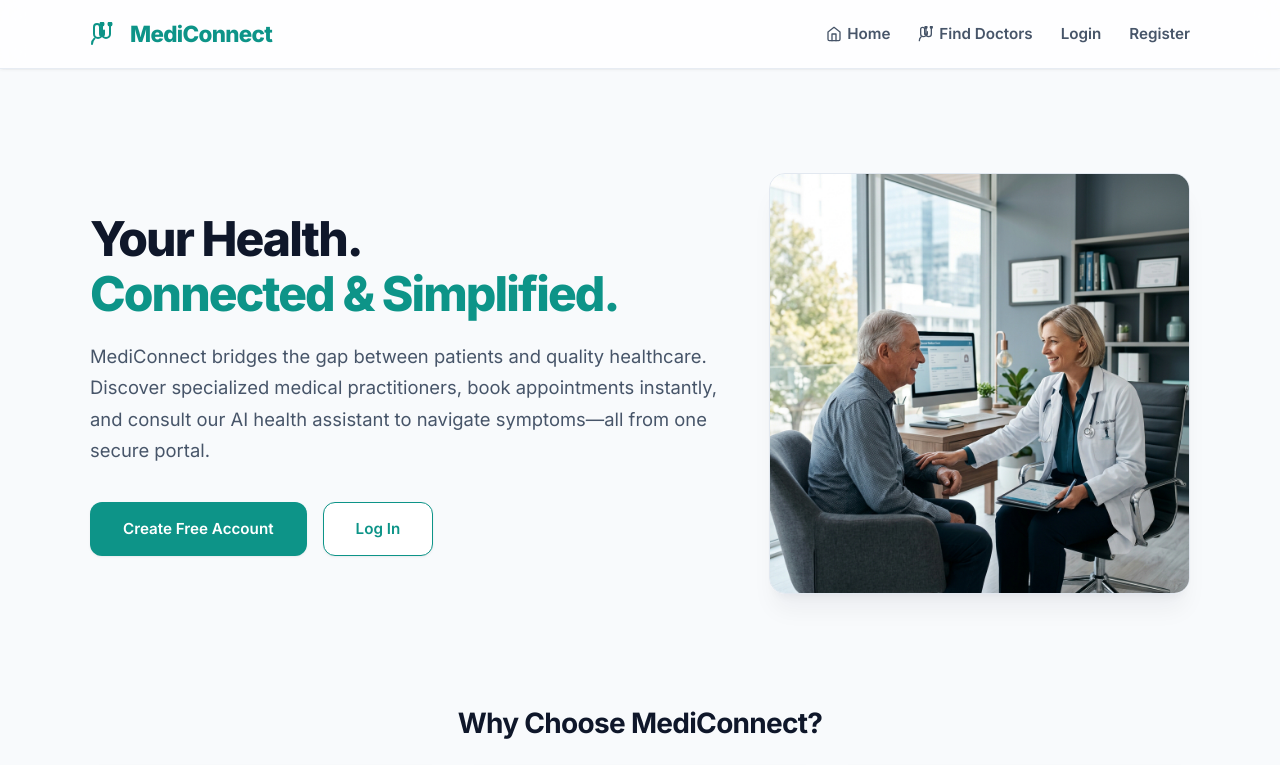
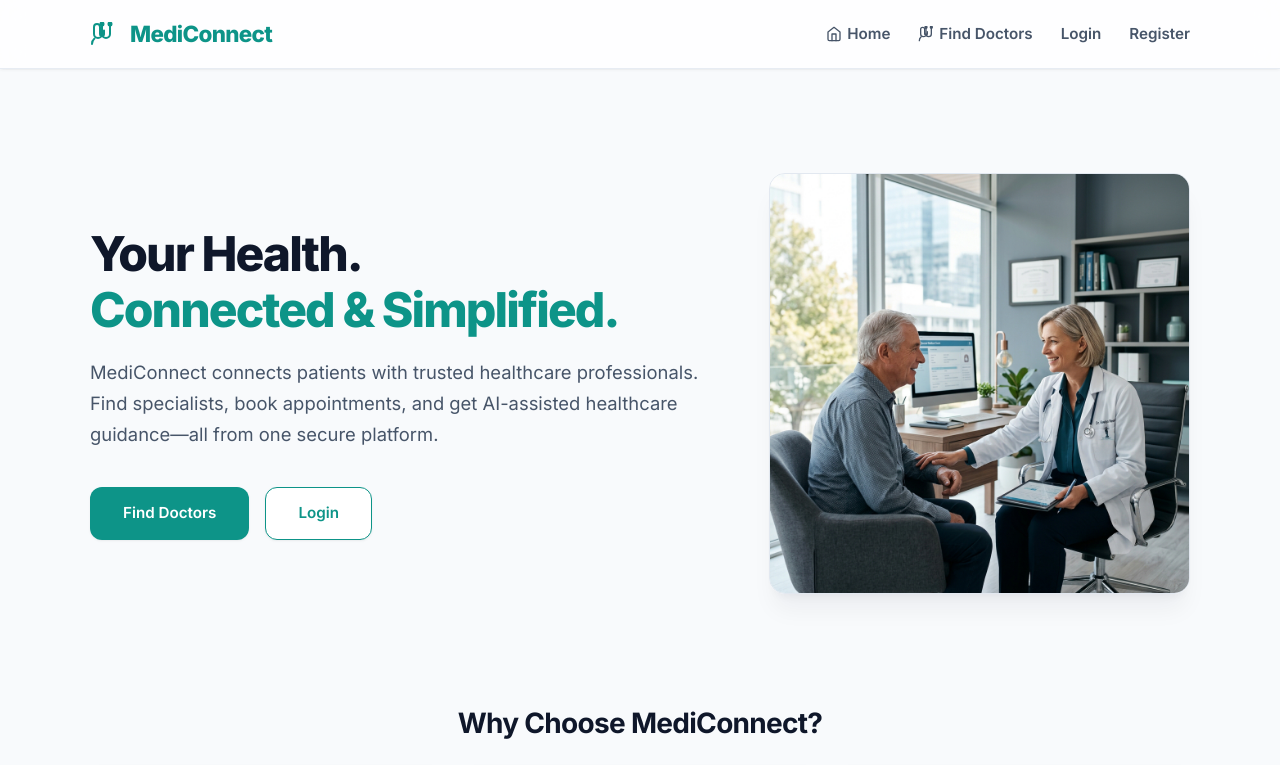
Before and after one commit to Hetvi-Rupapara/Mediconnect, a React (Vite) app in the folder client/: page / in a window 1280 px wide. Shown: the top 765 px of the page. Built offline with nearby package versions, Linux system fonts and the light colour scheme.

Commit message:
Improve home page UX with role-based content in Hero section

```diff
--- a/client/src/pages/Home.jsx
+++ b/client/src/pages/Home.jsx
@@ -13,27 +13,46 @@ function Home() {
   const user = JSON.parse(localStorage.getItem('user'));
   const isDoctor = user && user.role === 'doctor';
 
-  // Determine dashboard redirect target based on logged-in user role
-  const dashboardLink = isDoctor ? '/doctor/dashboard' : '/dashboard';
+  // Define content depending on user authentication status and role
+  let heroTitle, heroDescription, heroButtons;
 
-  return (
-    <div className="container">
-      {/* 1. Hero Welcome Banner */}
-      <section className="hero-grid">
-        <div className="hero-left-content">
+  if (!isAuthenticated) {
+    // Visitor Layout
+    heroTitle = (
       <h1 className="hero-title">
         Your Health.<br />
         <span style={{ color: 'var(--primary)' }}>Connected & Simplified.</span>
       </h1>
-          <p className="hero-subtitle">
-            MediConnect bridges the gap between patients and quality healthcare.
-            Discover specialized medical practitioners, book appointments instantly,
-            and consult our AI health assistant to navigate symptoms—all from one secure portal.
-          </p>
-          <div className="hero-btn-group">
-            {isAuthenticated ? (
+    );
+    heroDescription = "MediConnect connects patients with trusted healthcare professionals. Find specialists, book appointments, and get AI-assisted healthcare guidance—all from one secure platform.";
+    heroButtons = (
       <>
-                <Link to={dashboardLink} className="btn" style={{ padding: '0.85rem 2rem' }}>
+        <Link to="/doctors" className="btn" style={{ padding: '0.85rem 2rem' }}>
+          Find Doctors
+        </Link>
+        <Link to="/login" className="btn" style={{ background: '#ffffff', color: 'var(--primary)', borderColor: 'var(--primary)', padding: '0.85rem 2rem' }}
+          onMouseOver={(e) => {
+            e.target.style.backgroundColor = 'var(--primary-light)';
+          }}
+          onMouseOut={(e) => {
+            e.target.style.backgroundColor = '#ffffff';
+          }}>
+          Login
+        </Link>
+      </>
+    );
+  } else if (!isDoctor) {
+    // Patient Layout
+    heroTitle = (
+      <h1 className="hero-title">
+        Your Health.<br />
+        <span style={{ color: 'var(--primary)' }}>Connected & Simplified.</span>
+      </h1>
+    );
+    heroDescription = "Welcome back! Manage your healthcare journey with ease. Book appointments, connect with trusted doctors, and receive AI-assisted healthcare guidance—all in one place.";
+    heroButtons = (
+      <>
+        <Link to="/dashboard" className="btn" style={{ padding: '0.85rem 2rem' }}>
           Go to Dashboard
         </Link>
         <Link to="/doctors" className="btn" style={{ background: '#ffffff', color: 'var(--primary)', borderColor: 'var(--primary)', padding: '0.85rem 2rem' }}
@@ -43,25 +62,47 @@ function Home() {
           onMouseOut={(e) => {
             e.target.style.backgroundColor = '#ffffff';
           }}>
-                  Browse Doctors
+          Find Doctors
         </Link>
       </>
-            ) : (
+    );
+  } else {
+    // Doctor Layout
+    heroTitle = (
+      <h1 className="hero-title">
+        Welcome Back, Doctor!
+      </h1>
+    );
+    heroDescription = "Manage today's appointments, organize your availability, and provide quality care through your personalized dashboard.";
+    heroButtons = (
       <>
-                <Link to="/register" className="btn" style={{ padding: '0.85rem 2rem' }}>
-                  Create Free Account
+        <Link to="/doctor/dashboard" className="btn" style={{ padding: '0.85rem 2rem' }}>
+          Go to Dashboard
         </Link>
-                <Link to="/login" className="btn" style={{ background: '#ffffff', color: 'var(--primary)', borderColor: 'var(--primary)', padding: '0.85rem 2rem' }}
+        <Link to="/doctor/dashboard" className="btn" style={{ background: '#ffffff', color: 'var(--primary)', borderColor: 'var(--primary)', padding: '0.85rem 2rem' }}
           onMouseOver={(e) => {
             e.target.style.backgroundColor = 'var(--primary-light)';
           }}
           onMouseOut={(e) => {
             e.target.style.backgroundColor = '#ffffff';
           }}>
-                  Log In
+          View Appointments
         </Link>
       </>
-            )}
+    );
+  }
+
+  return (
+    <div className="container">
+      {/* 1. Hero Welcome Banner */}
+      <section className="hero-grid">
+        <div className="hero-left-content">
+          {heroTitle}
+          <p className="hero-subtitle">
+            {heroDescription}
+          </p>
+          <div className="hero-btn-group">
+            {heroButtons}
           </div>
         </div>
 
```
Lines whose indentation alone changed are shown as unchanged.
